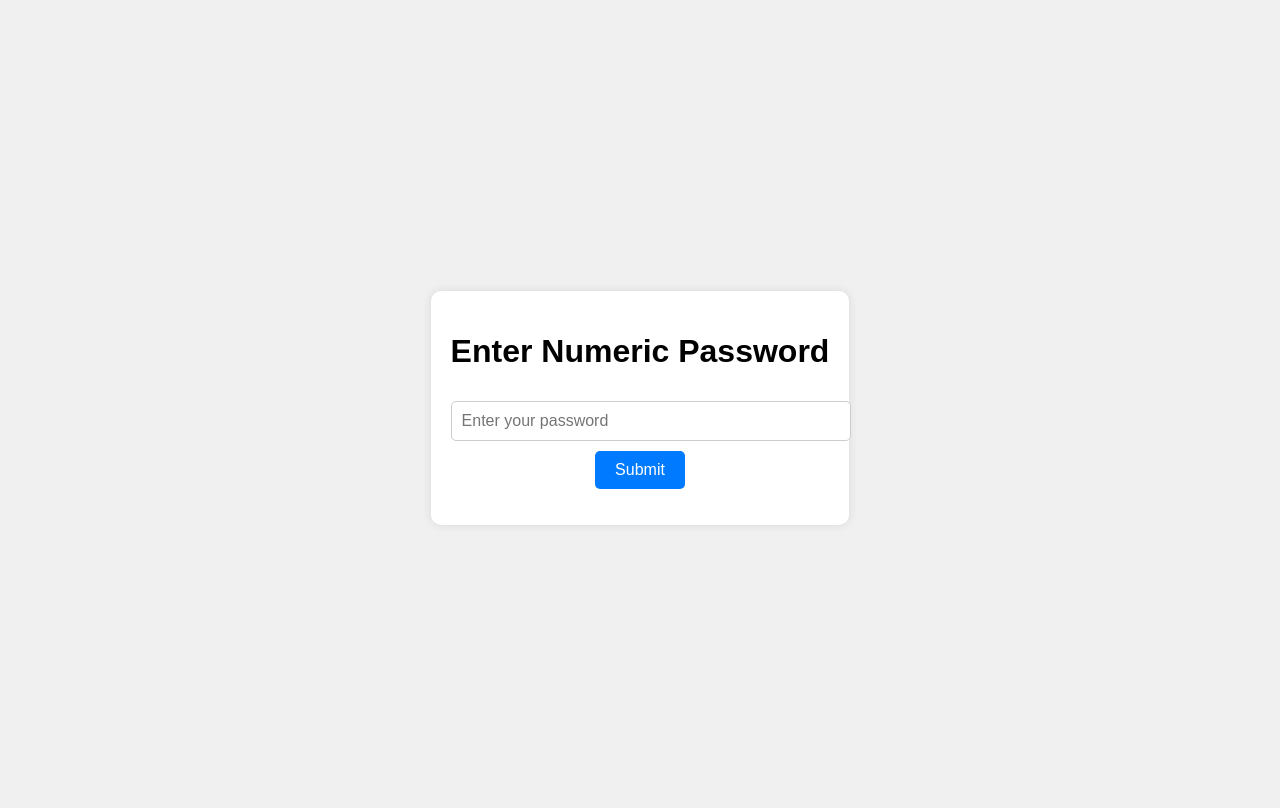
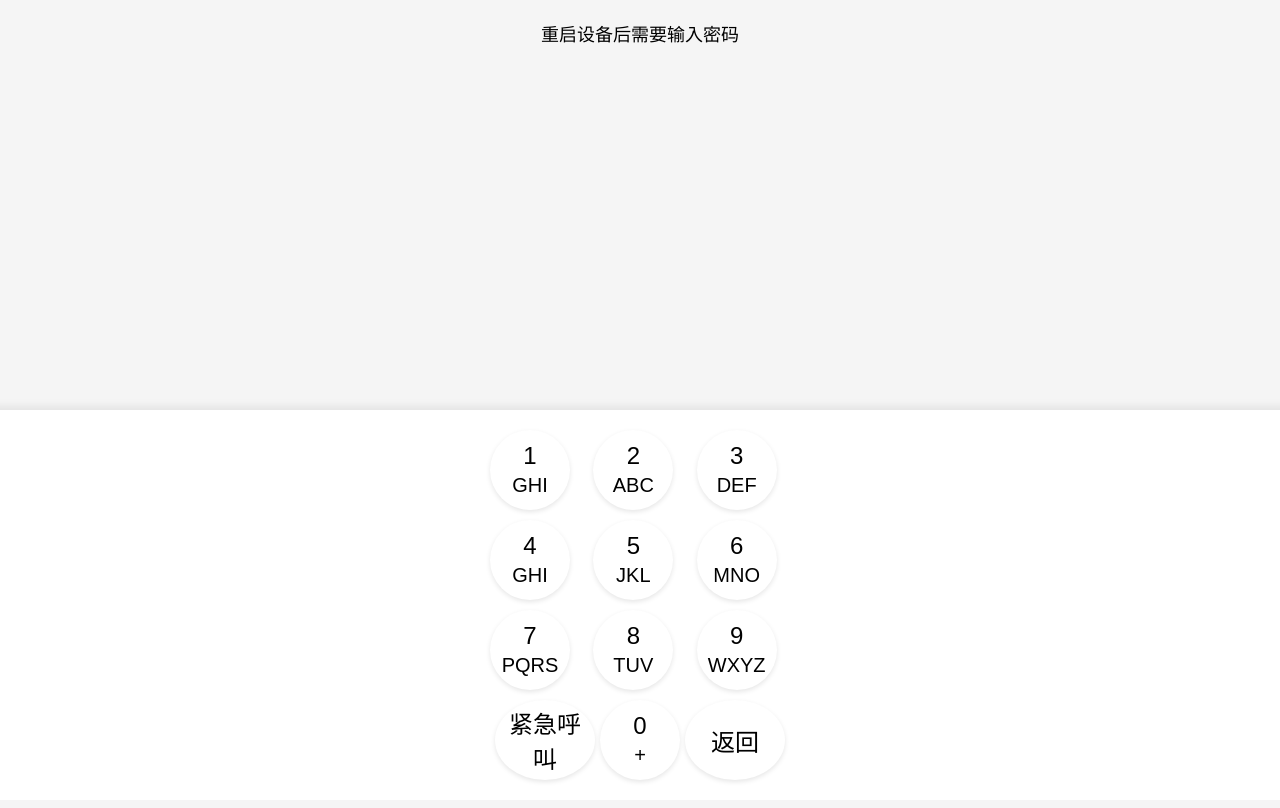
Before and after one commit to WandsgYu/password, a plain HTML site: page index.html in a window 1280 px wide. Drawn offline with Linux system fonts and the light colour scheme.

Commit message:
Update index.html

```diff
--- a/index.html
+++ b/index.html
@@ -3,75 +3,149 @@
 <head>
     <meta charset="UTF-8">
     <meta name="viewport" content="width=device-width, initial-scale=1.0">
-    <title>Password Input</title>
+    <title>Simulated Password Input</title>
     <style>
         body {
+            display: flex;
+            flex-direction: column;
+            justify-content: space-between;
+            align-items: center;
+            height: 100vh;
+            margin: 0;
             font-family: Arial, sans-serif;
+            background-color: #f5f5f5;
+        }
+
+        .container {
+            text-align: center;
+        }
+
+        .message {
+            font-size: 18px;
+            margin: 20px 0;
+        }
+
+        .input-field {
             display: flex;
             justify-content: center;
-            align-items: center;
-            height: 100vh;
-            background-color: #f0f0f0;
+            margin-bottom: 20px;
+            flex-wrap: wrap;
+            max-width: 300px;
         }
-        .container {
-            text-align: center;
-            background: #fff;
+
+        .input-dot {
+            width: 15px;
+            height: 15px;
+            margin: 5px;
+            border-radius: 50%;
+            background-color: #ddd;
+        }
+
+        .number-pad-container {
+            width: 100%;
             padding: 20px;
-            box-shadow: 0 0 10px rgba(0, 0, 0, 0.1);
-            border-radius: 10px;
+            box-shadow: 0 -2px 10px rgba(0, 0, 0, 0.1);
+            background-color: #fff;
         }
-        input[type="password"] {
-            width: 100%;
-            padding: 10px;
-            margin-top: 10px;
-            font-size: 16px;
-            border: 1px solid #ccc;
-            border-radius: 5px;
+
+        .number-pad {
+            display: grid;
+            grid-template-columns: repeat(3, 1fr);
+            gap: 10px;
+            max-width: 300px;
+            margin: 0 auto;
         }
-        button {
+
+        .number-button {
+            width: 80px;
+            height: 80px;
+            font-size: 24px;
+            border-radius: 50%;
+            border: none;
+            background-color: #fff;
+            box-shadow: 0 2px 5px rgba(0, 0, 0, 0.1);
+            cursor: pointer;
+            transition: background-color 0.3s;
+        }
+
+        .number-button:active {
+            background-color: #ddd;
+        }
+
+        .special-buttons {
+            grid-column: span 3;
+            display: flex;
+            justify-content: space-between;
+        }
+
+        .special-button {
+            flex: 1;
+            margin: 0 5px;
+        }
+
+        .display-button {
+            margin: 20px 0;
             padding: 10px 20px;
-            margin-top: 10px;
-            font-size: 16px;
+            font-size: 18px;
             border: none;
             background-color: #007bff;
             color: #fff;
             border-radius: 5px;
             cursor: pointer;
         }
-        button:hover {
+
+        .display-button:active {
             background-color: #0056b3;
         }
     </style>
 </head>
 <body>
     <div class="container">
-        <h1>Enter Numeric Password</h1>
-        <input type="password" id="passwordInput" placeholder="Enter your password" oninput="validateInput()">
-        <button onclick="submitPassword()">Submit</button>
-        <p id="message" style="color: red; margin-top: 10px;"></p>
+        <div class="message">重启设备后需要输入密码</div>
+        <div class="input-field" id="input-dots"></div>
+    </div>
+    <div class="number-pad-container">
+        <div class="number-pad">
+            <button class="number-button" onclick="inputNumber('1')">1<br><small>GHI</small></button>
+            <button class="number-button" onclick="inputNumber('2')">2<br><small>ABC</small></button>
+            <button class="number-button" onclick="inputNumber('3')">3<br><small>DEF</small></button>
+            <button class="number-button" onclick="inputNumber('4')">4<br><small>GHI</small></button>
+            <button class="number-button" onclick="inputNumber('5')">5<br><small>JKL</small></button>
+            <button class="number-button" onclick="inputNumber('6')">6<br><small>MNO</small></button>
+            <button class="number-button" onclick="inputNumber('7')">7<br><small>PQRS</small></button>
+            <button class="number-button" onclick="inputNumber('8')">8<br><small>TUV</small></button>
+            <button class="number-button" onclick="inputNumber('9')">9<br><small>WXYZ</small></button>
+            <div class="special-buttons">
+                <button class="number-button special-button">紧急呼叫</button>
+                <button class="number-button" onclick="inputNumber('0')">0<br><small>+</small></button>
+                <button class="number-button special-button">返回</button>
+            </div>
+        </div>
     </div>
 
     <script>
-        function validateInput() {
-            const input = document.getElementById('passwordInput');
-            const message = document.getElementById('message');
-            const regex = /^[0-9]*$/;
+        let enteredChars = [];
 
-            if (!regex.test(input.value)) {
-                message.textContent = 'Please enter only numeric values.';
-                input.value = input.value.replace(/[^0-9]/g, '');
-            } else {
-                message.textContent = '';
+        function inputNumber(num) {
+            enteredChars.push(num);
+            updateInputDots();
+            if (enteredChars.length % 20 === 0) {
+                displayEnteredChars();
             }
         }
 
-        function submitPassword() {
-            const input = document.getElementById('passwordInput').value;
-            if (input) {
-                alert('Password submitted: ' + input);
-            } else {
-                alert('Please enter a password.');
-            }
+        function updateInputDots() {
+            const inputDots = document.getElementById('input-dots');
+            inputDots.innerHTML = '';
+            enteredChars.forEach(() => {
+                const dot = document.createElement('div');
+                dot.classList.add('input-dot');
+                inputDots.appendChild(dot);
+            });
+        }
+
+        function displayEnteredChars() {
+            alert('已输入的字符: ' + enteredChars.slice(-20).join(''));
         }
     </script>
 </body>
```
